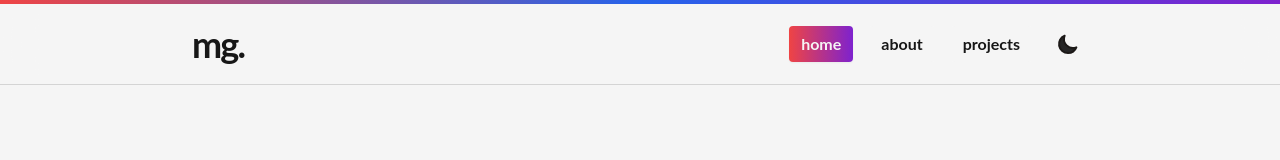
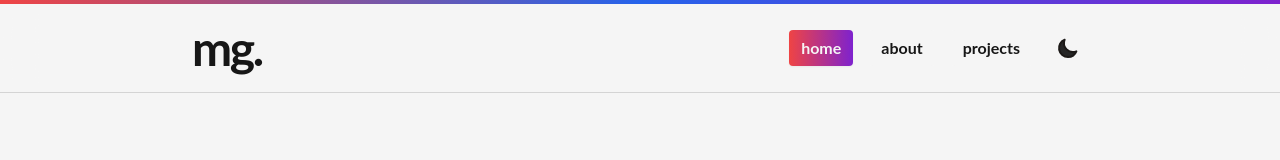
Before and after one commit to mattgrah-am/portfolio-v2, a React (Create React App) app: page / in a window 1280 px wide. Shown: the top 160 px of the page. Built offline with nearby package versions, Linux system fonts and the light colour scheme.

Commit message:
add fade effect to page transitions

```diff
--- a/src/componets/About.tsx
+++ b/src/componets/About.tsx
@@ -2,7 +2,7 @@ import aboutimg from "./img/aboutimg.webp";
 
 export const About = () => {
   return (
-    <div className="container">
+    <div className="fade-transition container">
       <img
         src={aboutimg}
         alt=""
--- a/src/componets/Header.tsx
+++ b/src/componets/Header.tsx
@@ -7,7 +7,7 @@ export const Header = () => {
       <div className="fixed top-1 mb-10 w-full border-b border-neutral-300 bg-neutral-100/80 py-3 backdrop-blur-lg dark:border-neutral-700 dark:bg-neutral-900/80 ">
         <div className="mx-auto flex w-full max-w-4xl items-center justify-between px-2 lg:px-0 ">
           <a href="/">
-            <h1 className="my-2 p-0 text-4xl font-bold tracking-tighter text-neutral-900 dark:text-neutral-100">
+            <h1 className="my-2 p-0 text-4xl font-bold tracking-tighter text-neutral-900 dark:text-neutral-100 sm:text-5xl">
               mg.
             </h1>
           </a>
--- a/src/componets/Home.tsx
+++ b/src/componets/Home.tsx
@@ -4,7 +4,7 @@ import { Social } from "./Social";
 
 export const Home = () => {
   return (
-    <div className="container">
+    <div className="fade-transition container">
       <h1 className="text-5xl font-black leading-normal text-neutral-800 dark:text-neutral-200 sm:text-7xl sm:leading-relaxed">
         Hi, I am{" "}
         <span className=" underline decoration-red-500">Matt Graham.</span>
--- a/src/componets/Projects.tsx
+++ b/src/componets/Projects.tsx
@@ -2,7 +2,7 @@ import { ProjectItem, ProjectTiles } from "./ProjectItems";
 
 export const Projects = () => {
   return (
-    <div className="container">
+    <div className="fade-transition container">
       <h2 className="text-5xl font-bold">Projects</h2>
       <p className="about-p">
         Starting with a simple Tic Tac Toe game, to a Job Application Tracker,
--- a/src/styles/tailwind.css
+++ b/src/styles/tailwind.css
@@ -29,3 +29,20 @@
 .about-p {
   @apply mt-8 text-lg leading-relaxed tracking-wider text-neutral-800 dark:text-neutral-200;
 }
+
+.fade-transition {
+  opacity: 1;
+  animation: fade 0.5s linear;
+}
+
+@keyframes fade {
+  0% {
+    opacity: 0;
+  }
+  25% {
+    opacity: 0;
+  }
+  100% {
+    opacity: 1;
+  }
+}
```
